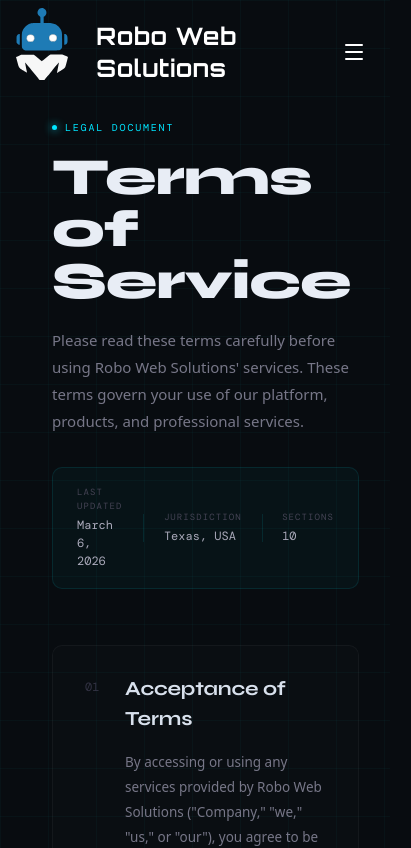
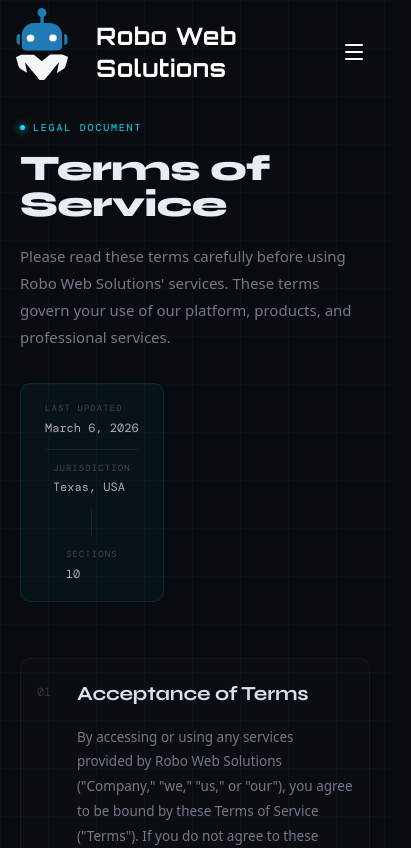
Before and after one commit to rmathew21/roboWebSolutions, a React (Vite) app: page /terms-of-service in a window 390 px wide. Shown: the top 848 px of the page, 411 px wide, since content can reach past the window. Built offline with nearby package versions, Linux system fonts and the light colour scheme; a web font is replaced by a local one.

Commit message:
updated padding and spacing to Terms for mobile

```diff
--- a/src/pages/TermsOfService.jsx
+++ b/src/pages/TermsOfService.jsx
@@ -217,6 +217,7 @@
                 }
                 .tos-main {
                     padding: 80px 20px 60px !important;
+                    padding-top: 120px !important;
                   }
                   .tos-hero-title {
                     font-size: 36px !important;
@@ -228,6 +229,9 @@
                   .tos-meta-divider {
                     width: 100% !important;
                     height: 1px !important;
+                  }
+                  .tos-section {
+                    padding: 20px 16px !important;
                   }
                   .tos-footer-banner-inner {
                     flex-direction: column !important;
@@ -293,23 +297,23 @@
                     </div>
               </aside>
 
-              <main style={styles.main}>
+              <main style={styles.main} className="tos-main">
                     <div style={styles.hero} className="animate-in">
                         <div style={styles.heroEyebrow}>
                             <span style={styles.eyebrowDot} />
                                 LEGAL DOCUMENT
                         </div>
-                        <h1 style={styles.heroTitle}>Terms of Service</h1>
+                        <h1 style={styles.heroTitle} className="tos-hero-title">Terms of Service</h1>
                         <p style={styles.heroSubtitle}>
                             Please read these terms carefully before using Robo Web Solutions' services.
                             These terms govern your use of our platform, products, and professional services.
                         </p>
-                        <div style={styles.heroMeta}>
+                        <div style={styles.heroMeta} className="tos-hero-meta">
                             <div style={styles.metaItem}>
                                 <span style={styles.metaLabel}>Last Updated</span>
                                 <span style={styles.metaValue}>March 6, 2026</span>
                             </div>
-                            <div style={styles.metaDivider} />
+                            <div style={styles.metaDivider} className="tos-meta-divider" />
                             <div style={styles.metaItem}>
                                 <span style={styles.metaLabel}>Jurisdiction</span>
                                 <span style={styles.metaValue}>Texas, USA</span>
@@ -350,7 +354,7 @@
                     </div>
 
                     <div style={styles.footerBanner}>
-                        <div style={styles.footerBannerInner}>
+                        <div style={styles.footerBannerInner} className="tos-footer-banner-inner">
                             <div>
                                 <p style={styles.footerBannerTitle}>Have questions about these terms?</p>
                                 <p style={styles.footerBannerSub}>Our legal team is here to help clarify anything.</p>
```
